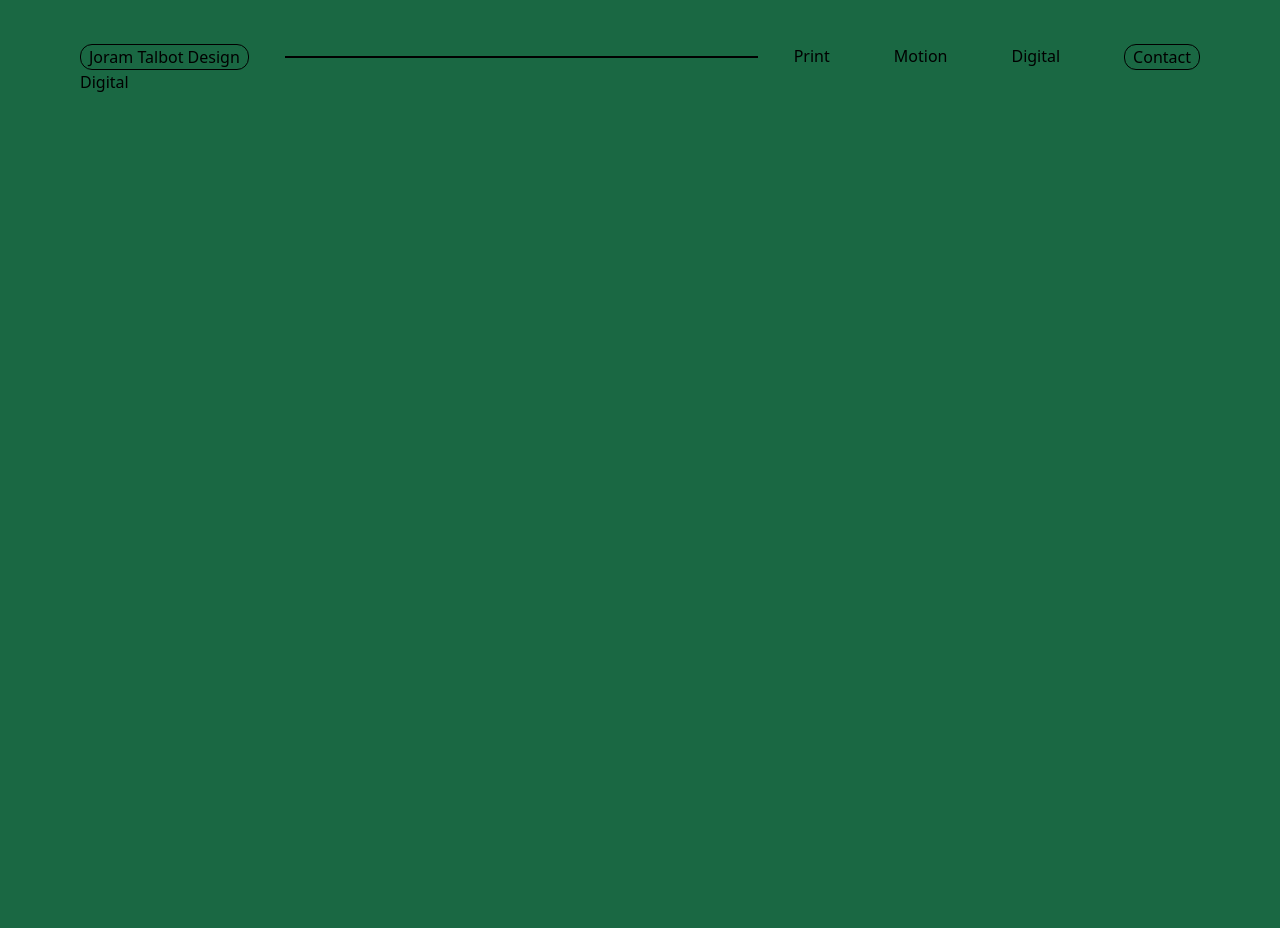
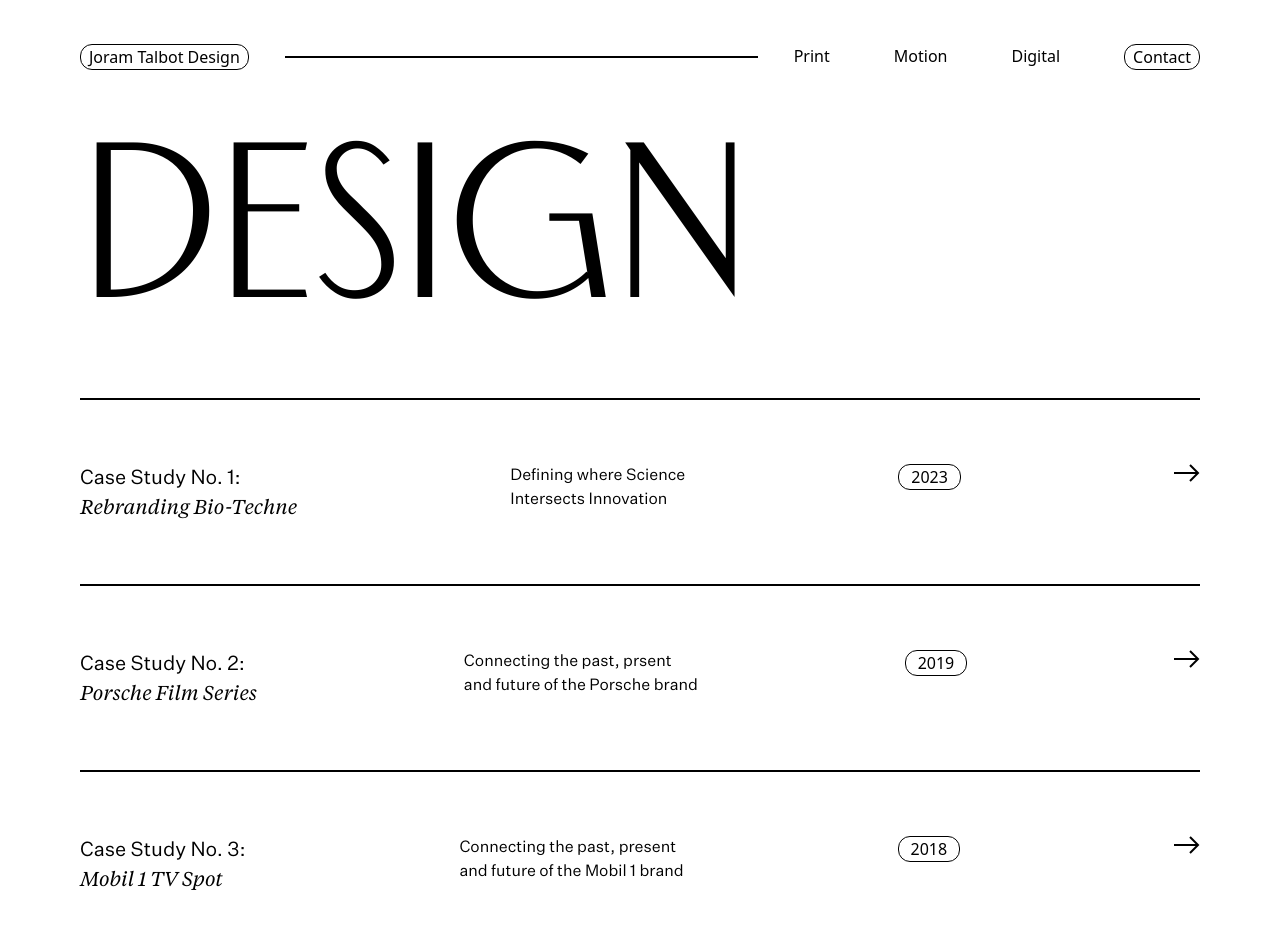
Before and after one commit to tmoss0/joram-talbot-portfolio, a Next.js app: page /digital in a window 1280 px wide. Shown: the top 928 px of the page. Before the commit the page ends 800 px from the top, so only its background shows below. Built offline with nearby package versions, Linux system fonts and the light colour scheme.

Commit message:
Add info to Digital page

```diff
--- a/src/app/digital/page.tsx
+++ b/src/app/digital/page.tsx
@@ -1,7 +1,137 @@
+import localFont from 'next/font/local';
+const beauxFont = localFont({ src: '../../../public/fonts/BEAUX-Display.ttf' });
+const untitledSansFont = localFont({
+  src: '../../../public/fonts/UntitledSans-Regular.otf',
+});
+const tiemposTextRegularFont = localFont({
+  src: '../../../public/fonts/TiemposText-Regular.otf',
+});
+const tiemposTextItalicFont = localFont({
+  src: '../../../public/fonts/TiemposText-Italic.otf',
+});
+
 export default function Digital() {
   return (
     <>
-      <h1>Digital</h1>
+      <div className='my-16'>
+        <h1
+          className={`${beauxFont.className} text-[200px] uppercase leading-none`}
+        >
+          DESIGN
+        </h1>
+      </div>
+      <hr className='w-full border border-black' />
+      <div className='my-16'>
+        <div className='flex justify-between'>
+          <div className='flex flex-col'>
+            <h4 className={`${untitledSansFont.className} text-xl`}>
+              Case Study No. 1:
+            </h4>
+            <p className={`${tiemposTextItalicFont.className} text-xl`}>
+              Rebranding Bio-Techne
+            </p>
+          </div>
+          <div className='flex flex-col'>
+            <h5 className={`${untitledSansFont.className}`}>
+              Defining where Science <br />
+              Intersects Innovation
+            </h5>
+          </div>
+          <div className='flex flex-col'>
+            <div className='rounded-xl border border-black'>
+              <a className='mx-3' href='/contact'>
+                2023
+              </a>
+            </div>
+          </div>
+          <div className='flex flex-col'>
+            <svg
+              xmlns='http://www.w3.org/2000/svg'
+              width='26'
+              height='18'
+              viewBox='0 0 26 18'
+              fill='none'
+            >
+              <path d='M16 1L24 9L16 17' stroke='black' stroke-width='2' />
+              <path d='M24 9H0' stroke='black' stroke-width='2' />
+            </svg>
+          </div>
+        </div>
+      </div>
+      <hr className='w-full border border-black' />
+      <div className='my-16'>
+        <div className='flex justify-between'>
+          <div className='flex flex-col'>
+            <h4 className={`${untitledSansFont.className} text-xl`}>
+              Case Study No. 2:
+            </h4>
+            <p className={`${tiemposTextItalicFont.className} text-xl`}>
+              Porsche Film Series
+            </p>
+          </div>
+          <div className='flex flex-col'>
+            <h5 className={`${untitledSansFont.className}`}>
+              Connecting the past, prsent <br/> and future of the Porsche brand
+            </h5>
+          </div>
+          <div className='flex flex-col'>
+            <div className='rounded-xl border border-black'>
+              <a className='mx-3' href='/contact'>
+                2019
+              </a>
+            </div>
+          </div>
+          <div className='flex flex-col'>
+            <svg
+              xmlns='http://www.w3.org/2000/svg'
+              width='26'
+              height='18'
+              viewBox='0 0 26 18'
+              fill='none'
+            >
+              <path d='M16 1L24 9L16 17' stroke='black' stroke-width='2' />
+              <path d='M24 9H0' stroke='black' stroke-width='2' />
+            </svg>
+          </div>
+        </div>
+      </div>
+      <hr className='w-full border border-black' />
+      <div className='my-16'>
+        <div className='flex justify-between'>
+          <div className='flex flex-col'>
+            <h4 className={`${untitledSansFont.className} text-xl`}>
+              Case Study No. 3:
+            </h4>
+            <p className={`${tiemposTextItalicFont.className} text-xl`}>
+              Mobil 1 TV Spot
+            </p>
+          </div>
+          <div className='flex flex-col'>
+            <h5 className={`${untitledSansFont.className}`}>
+              Connecting the past, present <br/> and future of the Mobil 1 brand
+            </h5>
+          </div>
+          <div className='flex flex-col'>
+            <div className='rounded-xl border border-black'>
+              <a className='mx-3' href='/contact'>
+                2018
+              </a>
+            </div>
+          </div>
+          <div className='flex flex-col'>
+            <svg
+              xmlns='http://www.w3.org/2000/svg'
+              width='26'
+              height='18'
+              viewBox='0 0 26 18'
+              fill='none'
+            >
+              <path d='M16 1L24 9L16 17' stroke='black' stroke-width='2' />
+              <path d='M24 9H0' stroke='black' stroke-width='2' />
+            </svg>
+          </div>
+        </div>
+      </div>
     </>
   );
 }
--- a/src/app/layout.tsx
+++ b/src/app/layout.tsx
@@ -19,9 +19,10 @@ export default function RootLayout({
 }: {
   children: React.ReactNode;
 }) {
+
   return (
     <html lang='en'>
-      <body className='mx-20 my-11 bg-dark-green'>
+      <body className='mx-20 my-11'>
         <nav className='flex flex-auto items-center gap-x-9'>
           <div className='rounded-xl border border-black'>
             <a href='/'>
--- a/src/app/page.tsx
+++ b/src/app/page.tsx
@@ -1,10 +1,8 @@
 import localFont from 'next/font/local';
-
 const beauxFont = localFont({ src: '../../public/fonts/BEAUX-Display.ttf' });
 
 export default function Home() {
   return (
-    <>
     <div className='my-16'>
       <h1
         className={`${beauxFont.className} text-[200px] uppercase leading-none`}
@@ -22,6 +20,5 @@ export default function Home() {
         OTHER
       </h1>
     </div>
-    </>
   );
 }
--- a/tailwind.config.ts
+++ b/tailwind.config.ts
@@ -10,6 +10,7 @@ const config: Config = {
     extend: {
       colors: {
         'dark-green': '#1A6843',
+        'yellow': '#FFD24D',
       },
     },
   },
```
Also changed, not shown: public/fonts/TiemposText-Italic.otf (renamed from public/fonts/TiemposTextTest-RegularItalic.otf). Lines whose indentation alone changed are shown as unchanged.
